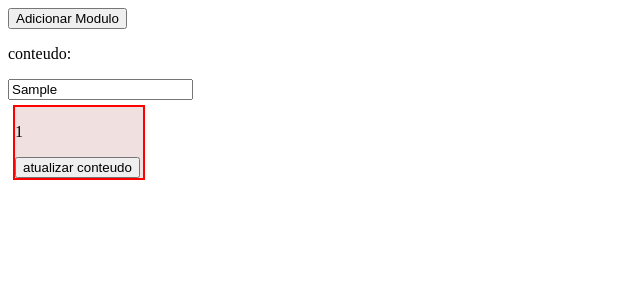
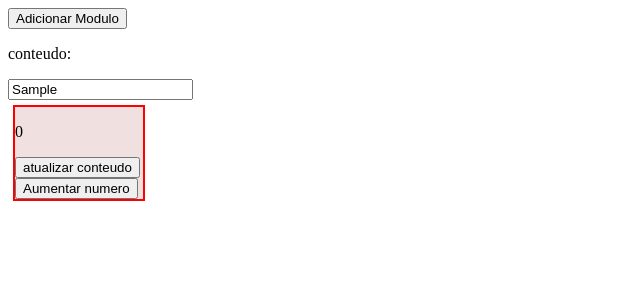
Before and after one commit to dminoru13/Fichario-mas-melhor, a React (Vite) app: page / in a window 1280 px wide. Both pictures are taken after typing "Sample" into the empty fields and a click on the button "Adicionar Modulo". Shown: the top 300 px of the page, without its empty margins (0-640 px from the left). Built offline with nearby package versions, Linux system fonts and the light colour scheme.

Commit message:
da dando tudo certo

```diff
--- a/src/Paginas/ficha/Ficha.tsx
+++ b/src/Paginas/ficha/Ficha.tsx
@@ -52,6 +52,18 @@
     }
 
 
+    function AumentarNumero(id: string) {
+          setModulos((prev) =>
+            prev.map((mod) =>
+            mod.id === id
+          ? {...mod, numero: mod.numero+1}
+          :mod
+        )
+
+          )
+    }
+
+
 
 
 
@@ -64,9 +76,10 @@
           <div className='conteiner'>
           {modulos.map((modulo) => (
             <div className='modulo' key={modulo.id}>
-              <p>{modulo.id}</p>
+              <p>{modulo.numero}</p>
               <p>{modulo.conteudo}</p>
               <button onClick={() => AtualizarConteudo(modulo.id)}>atualizar conteudo</button>
+              <button onClick={() => AumentarNumero(modulo.id)}>Aumentar numero</button>
             </div>
 
           ))}
```
